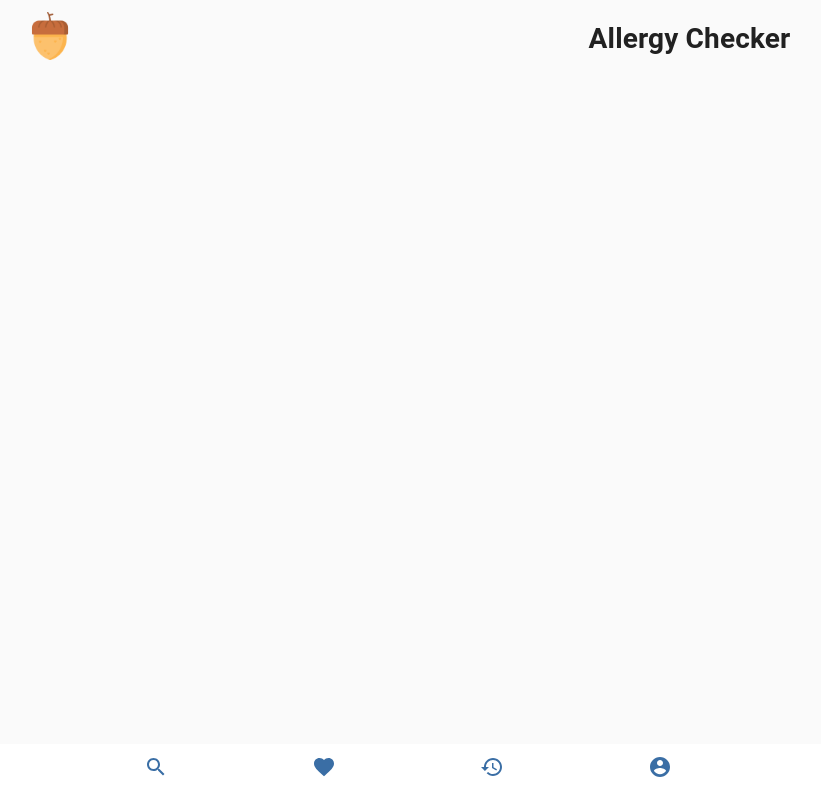
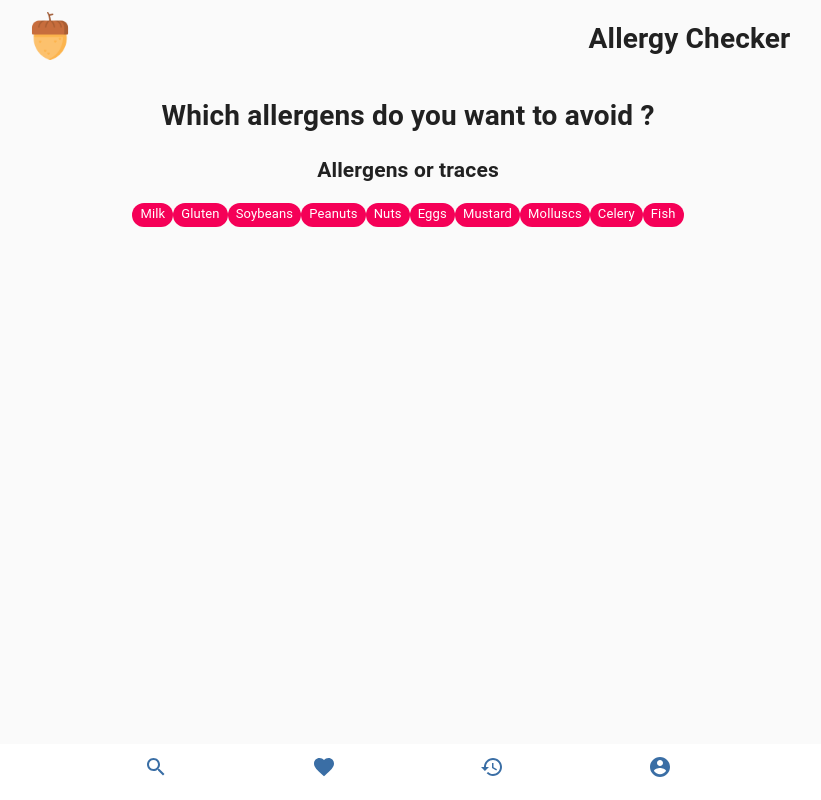
Before and after one commit to clelantoson/React-allergy-checker, a React (Create React App) app: page /allergens in a window 1280 px wide. Shown: the whole page, without its empty margins (232-1053 px from the left). Built offline with nearby package versions, Linux system fonts and the light colour scheme.

Commit message:
added chips

```diff
--- /dev/null
+++ b/src/components/AllergensSelection.jsx
@@ -0,0 +1,103 @@
+import React from "react";
+import Chip from "@material-ui/core/Chip";
+import DoneIcon from "@material-ui/icons/Done";
+import { makeStyles } from "@material-ui/core/styles";
+
+const useStyles = makeStyles((theme) => ({
+  root: {
+    // position: "fixed",
+    // bottom: 0,
+    // width: "100%",
+    textAlign: "center",
+  },
+  chip: {
+    textAlign: "center",
+    color: theme.palette.text.secondary,
+  },
+}));
+
+const AllergensSelection = () => {
+  const classes = useStyles();
+  return (
+    <>
+      <div className={classes.root}>
+        <h1>Which allergens do you want to avoid ?</h1>
+        <h2>Allergens or traces</h2>
+        <div className={classes.chip}>
+          <Chip
+            color="secondary"
+            size="small"
+            label="Milk"
+            deleteIcon={<DoneIcon />}
+            // onDelete={handleDelete}
+          />
+          <Chip
+            color="secondary"
+            size="small"
+            label="Gluten"
+            deleteIcon={<DoneIcon />}
+            // onDelete={handleDelete}
+          />
+          <Chip
+            color="secondary"
+            size="small"
+            label="Soybeans"
+            deleteIcon={<DoneIcon />}
+            // onDelete={handleDelete}
+          />
+          <Chip
+            color="secondary"
+            size="small"
+            label="Peanuts"
+            deleteIcon={<DoneIcon />}
+            // onDelete={handleDelete}
+          />
+          <Chip
+            color="secondary"
+            size="small"
+            label="Nuts"
+            deleteIcon={<DoneIcon />}
+            // onDelete={handleDelete}
+          />
+          <Chip
+            color="secondary"
+            size="small"
+            label="Eggs"
+            deleteIcon={<DoneIcon />}
+            // onDelete={handleDelete}
+          />
+          <Chip
+            color="secondary"
+            size="small"
+            label="Mustard"
+            deleteIcon={<DoneIcon />}
+            // onDelete={handleDelete}
+          />
+          <Chip
+            color="secondary"
+            size="small"
+            label="Molluscs"
+            deleteIcon={<DoneIcon />}
+            // onDelete={handleDelete}
+          />
+          <Chip
+            color="secondary"
+            size="small"
+            label="Celery"
+            deleteIcon={<DoneIcon />}
+            // onDelete={handleDelete}
+          />
+          <Chip
+            color="secondary"
+            size="small"
+            label="Fish"
+            deleteIcon={<DoneIcon />}
+            // onDelete={handleDelete}
+          />
+        </div>
+      </div>
+    </>
+  );
+};
+
+export default AllergensSelection;
--- a/src/router/Routes.js
+++ b/src/router/Routes.js
@@ -5,6 +5,7 @@ import Home from "../components/Home";
 import ProductDetail from "../components/ProductDetail/ProductDetail";
 import FetchProduct from "../components/FetchProduct";
 import Profile from "../components/Profile";
+import AllergensSelection from "../components/AllergensSelection";
 
 const Routes = () => {
   return (
@@ -17,7 +18,7 @@ const Routes = () => {
       <Route path="/profile" component={Favorite}/>
       <Route path="/history" component={History}/>
       <Route path="/product" component={ProductList}/> */}
-
+      <Route path="/allergens" component={AllergensSelection} />
       <Route path="/login" component={Login} />
       <Route path="/fetch" component={FetchProduct} />
     </Switch>
```
